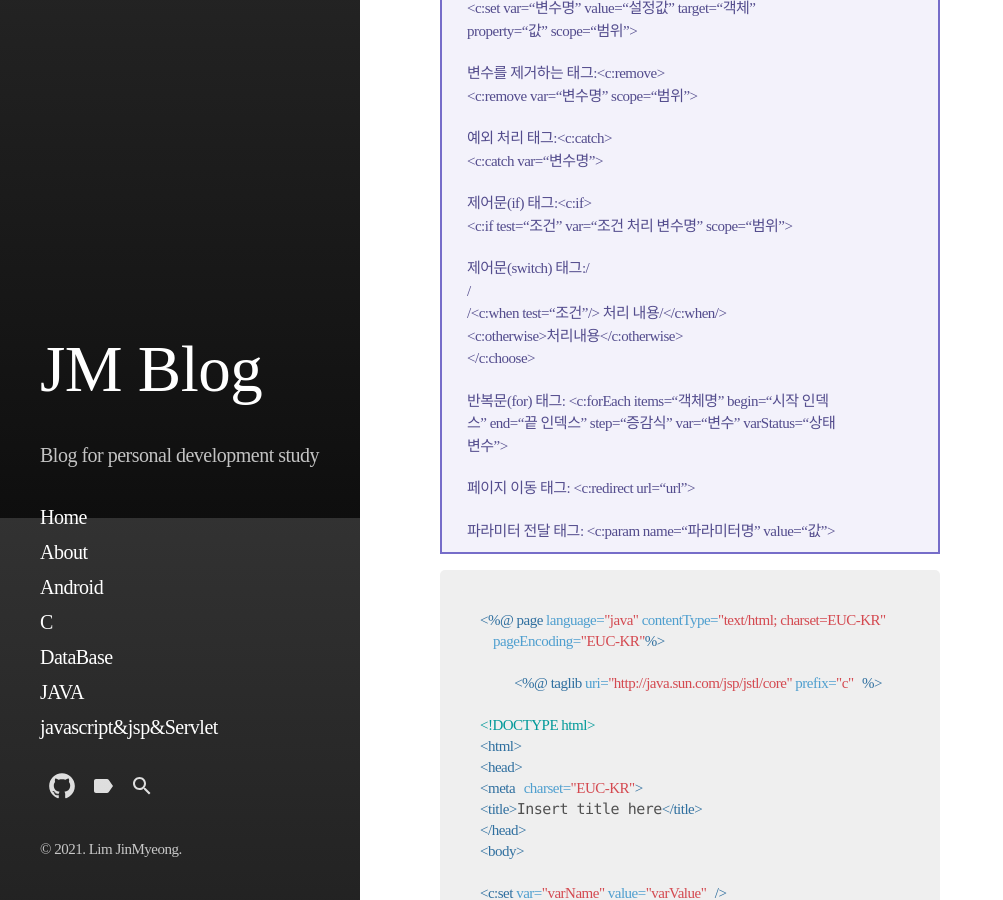
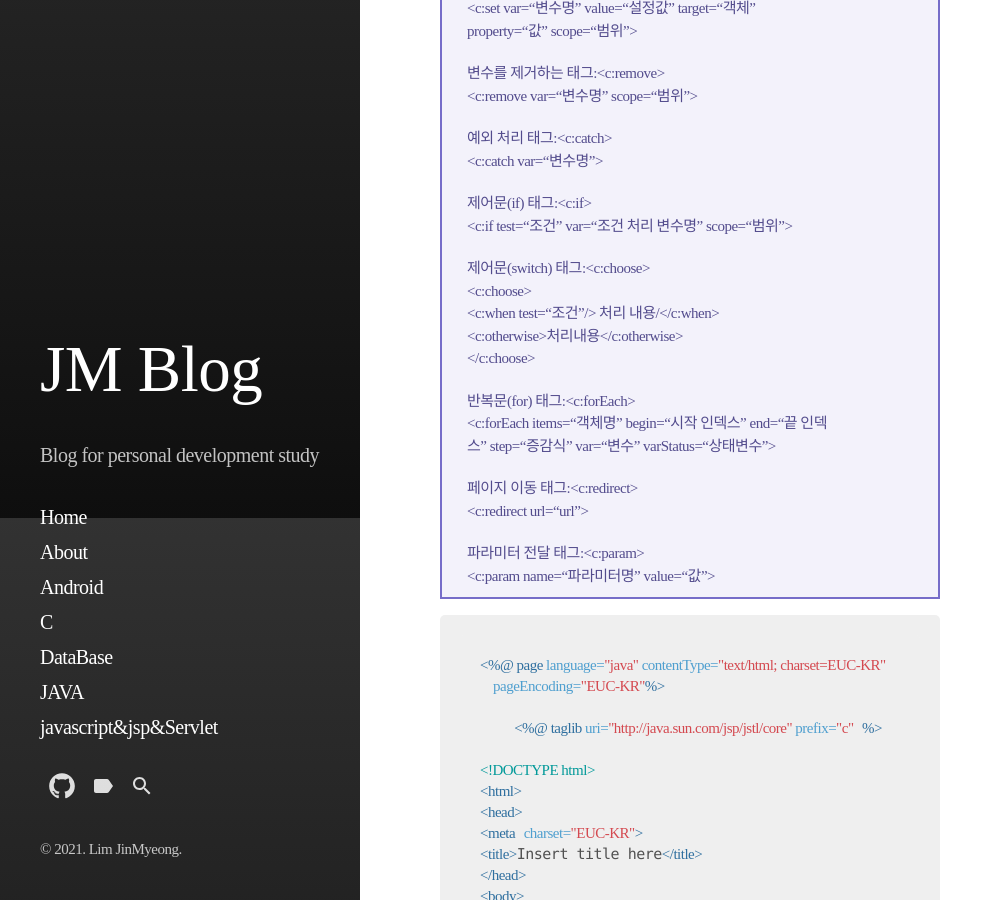
Before and after one commit to jm456789/jm456789.github.io, a Jekyll site: the page built from _posts/2021-07-26-JSP-board.md, in a window 1280 px wide and 900 px high, scrolled down 14782 px. Shown: the whole window, without its empty margins (0-1003 px from the left). Built offline with Jekyll 4.4.1, drawn with Linux system fonts in a browser that asks for light colours; some web fonts are replaced.

Commit message:
Update 2021-07-26-JSP-board.md

````diff
--- a/_posts/2021-07-26-JSP-board.md
+++ b/_posts/2021-07-26-JSP-board.md
@@ -645,20 +645,20 @@ Core 라이브러리는 기본적인 라이브러리로 출력/제어문 기능
 > 제어문(if) 태그:\<c:if\>
 > \<c:if test=“조건” var=“조건 처리 변수명” scope=“범위”\>
 >
-> 제어문(switch) 태그:/<c:choose/>
-> /<c:choose/>
-> /<c:when test=“조건”/> 처리 내용/</c:when/>
-> \<c:otherwise>처리내용</c:otherwise>
-> </c:choose>
+> 제어문(switch) 태그:\<c:choose\>
+> \<c:choose\>
+> \<c:when test=“조건”/> 처리 내용/</c:when\>
+> \<c:otherwise>처리내용</c:otherwise\>
+> \</c:choose\>
 >
-> 반복문(for) 태그:<c:forEach>
-> <c:forEach items=“객체명” begin=“시작 인덱스” end=“끝 인덱스” step=“증감식” var=“변수” varStatus=“상태변수”>
+> 반복문(for) 태그:\<c:forEach\>
+> \<c:forEach items=“객체명” begin=“시작 인덱스” end=“끝 인덱스” step=“증감식” var=“변수” varStatus=“상태변수”\>
 >
-> 페이지 이동 태그:<c:redirect>
-> <c:redirect url=“url”>
+> 페이지 이동 태그:\<c:redirect\>
+> \<c:redirect url=“url”\>
 >
-> 파라미터 전달 태그:<c:param>
-> <c:param name=“파라미터명” value=“값”>
+> 파라미터 전달 태그:\<c:param\>
+> \<c:param name=“파라미터명” value=“값”\>
 
 ```jsp
 <%@ page language="java" contentType="text/html; charset=EUC-KR"
````
